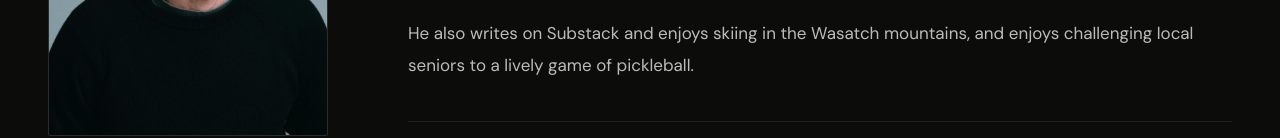
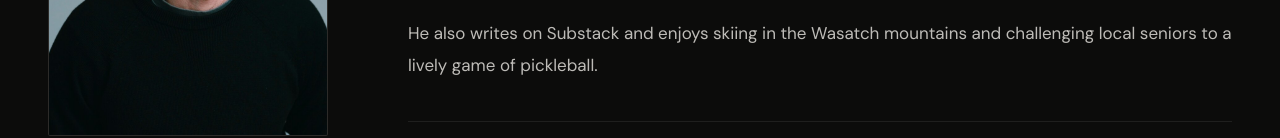
Before and after one commit to henry-allison/Henry-Allison-Portfolio, a plain HTML site: page index.html in a window 1280 px wide. Shown: the part 2933-3071 px from the top of the page. Drawn offline with Linux system fonts and the light colour scheme.

Commit message:
Update index.html

```diff
--- a/index.html
+++ b/index.html
@@ -782,7 +782,7 @@
             Henry is a partner at <em>Brown Barn Studios</em>, a documentary production company that specializes in helping businesses and organizations demonstrate their impact.
           </p>
           <p>
-            He also writes on Substack and enjoys skiing in the Wasatch mountains, and enjoys challenging local seniors to a lively game of pickleball.
+            He also writes on Substack and enjoys skiing in the Wasatch mountains and challenging local seniors to a lively game of pickleball.
           </p>
         </div>
         <div class="about-links">
```
